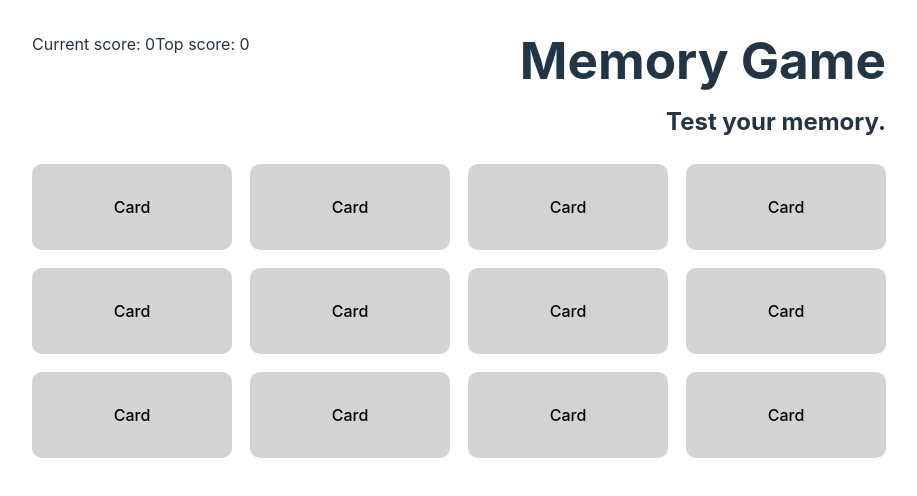
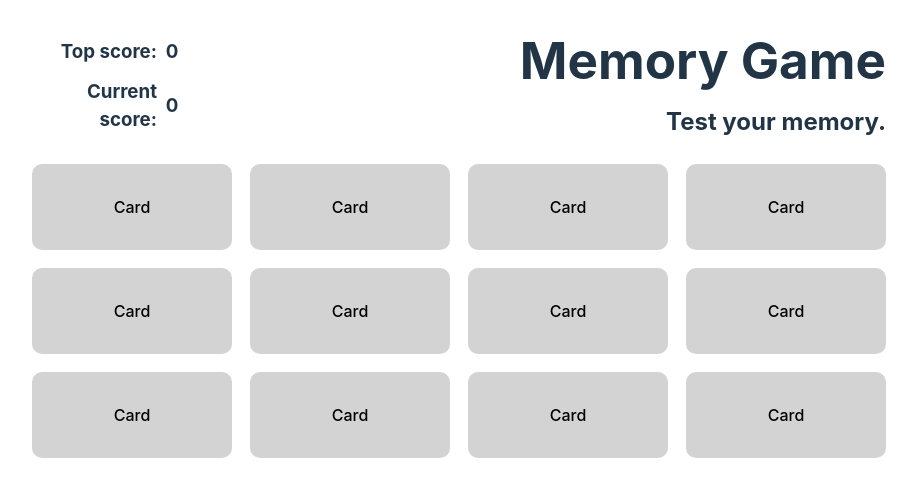
Before and after one commit to localtoast42/odin-memory-game, a React (Vite) app: page / in a window 1280 px wide. Shown: the top 496 px of the page, without its empty margins (181-1098 px from the left). Built offline with nearby package versions, Linux system fonts and the light colour scheme.

Commit message:
Add styling for scoreboard elements

```diff
--- a/src/components/Scoreboard.jsx
+++ b/src/components/Scoreboard.jsx
@@ -1,9 +1,13 @@
+import '../styles/Scoreboard.css'
+
 export default function Scoreboard( { score, topScore} ) {
     return (
         <>
             <div className="scoreboard">
-                <span>Current score: {score}</span>
-                <span>Top score: {topScore}</span>
+                <h3>Top score:</h3>
+                <h3 className='score'>{topScore}</h3>
+                <h3>Current score:</h3>
+                <h3 className='score'>{score}</h3>
             </div>
         </>
     )
--- /dev/null
+++ b/src/styles/Scoreboard.css
@@ -0,0 +1,14 @@
+.scoreboard {
+    display: grid;
+    grid-template-columns: 125px 30px;
+    align-items: center;
+    text-align: right;
+}
+
+.scoreboard > h3 {
+    margin: 0;
+}
+
+.scoreboard > .score {
+    text-align: center;
+}
```
